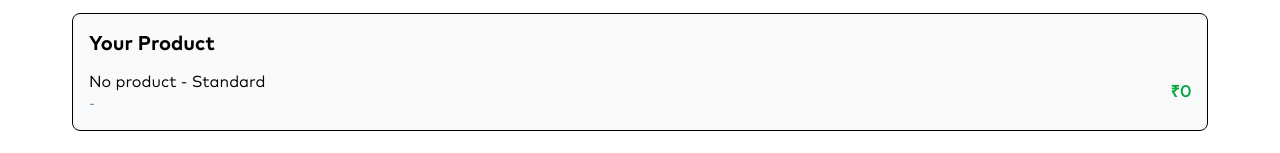
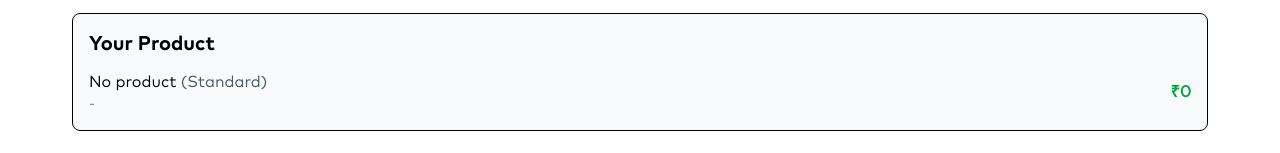
Before and after one commit to Wasidraza/greenphase, a Next.js app: page /checkout in a window 1280 px wide. Shown: the part 200-353 px from the top of the page. Built offline with nearby package versions, Linux system fonts and the light colour scheme.

Commit message:
add color in heading

```diff
--- a/app/Components/Checkout.js
+++ b/app/Components/Checkout.js
@@ -41,8 +41,7 @@ export default function Checkout() {
         <div className="flex items-center justify-between">
           <div>
             <p className="font-medium">
-              {title}
-            {` - ${productColor} `}
+              {title} <span className="text-gray-600">({productColor})</span>
             </p>
             <p className="text-sm text-gray-500">{power}</p>
           </div>
--- a/app/checkout/page.js
+++ b/app/checkout/page.js
@@ -1,18 +1,8 @@
 "use client";
-import { Suspense } from "react";
+
 import Checkout from "../Components/Checkout";
-
-
 export const dynamic = "force-dynamic";
 
-function CheckoutWrapper() {
-  return (
-    <Suspense fallback={<div>Loading checkout...</div>}>
-      <Checkout />
-    </Suspense>
-  );
+export default function CheckoutPage() {
+  return <Checkout />;
 }
-
-export default function CheckoutPage() {
-  return <CheckoutWrapper />;
-}
--- a/app/product/[slug]/[feature]/page.js
+++ b/app/product/[slug]/[feature]/page.js
@@ -34,26 +34,16 @@ export default function FeaturePage({ params }) {
   const handleBuyNow = () => {
     const user = localStorage.getItem("user");
 
-    if (isDCCharger) {
-      router.push("/contact");
-      return;
-    }
-
     const checkoutUrl = `/checkout?title=${encodeURIComponent(
       selectedCard.title
     )}&price=${priceOptions[selectedKW]}&power=${encodeURIComponent(
       selectedKW
-    )}`;
+    )}&color=${encodeURIComponent(selectedCard.productColor)}`;
 
     if (!user) {
       router.push(`/signup?redirect=${encodeURIComponent(checkoutUrl)}`);
-      return;
-    }
-
-    if (isHomeCharger) {
+    } else {
       router.push(checkoutUrl);
-    } else {
-      alert("Unknown product type!");
     }
   };
 
```
